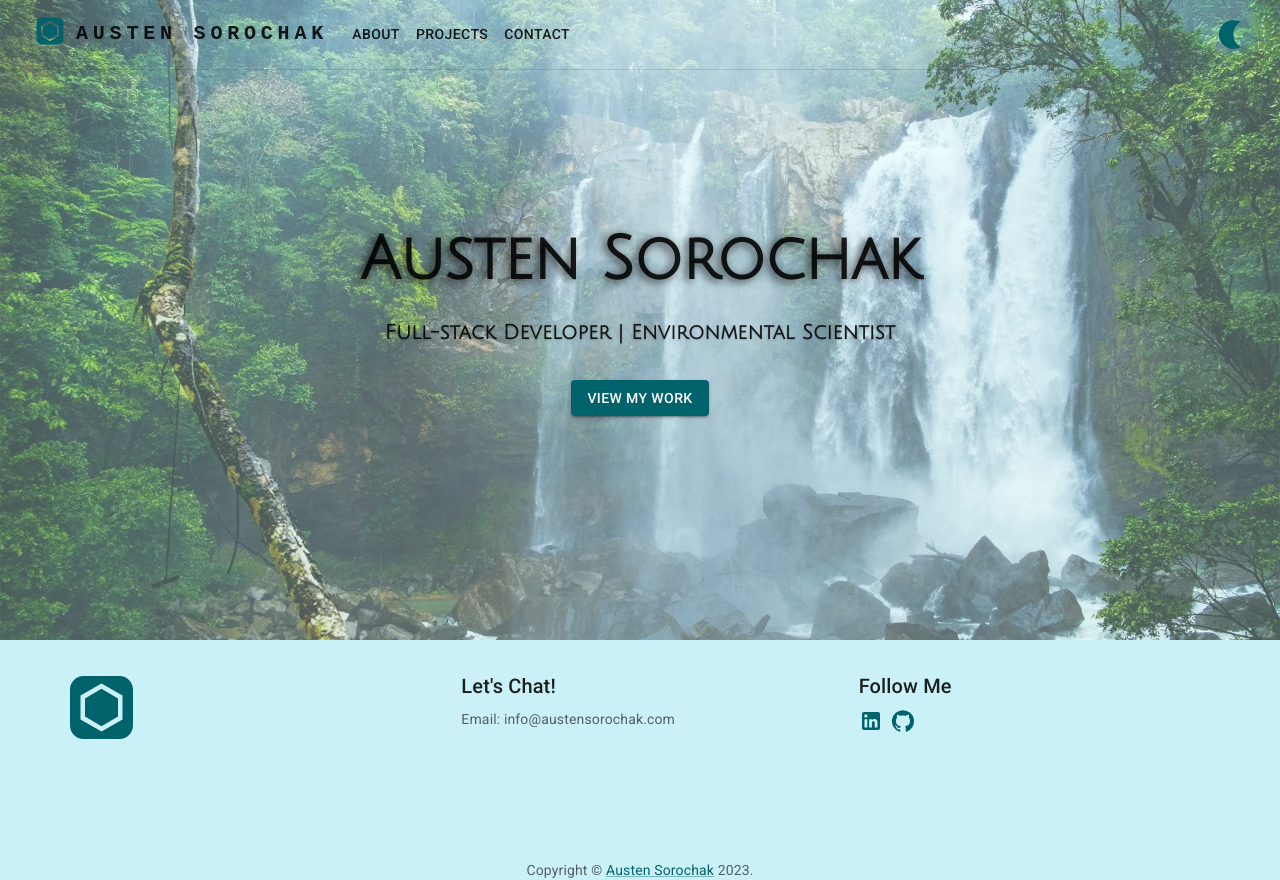
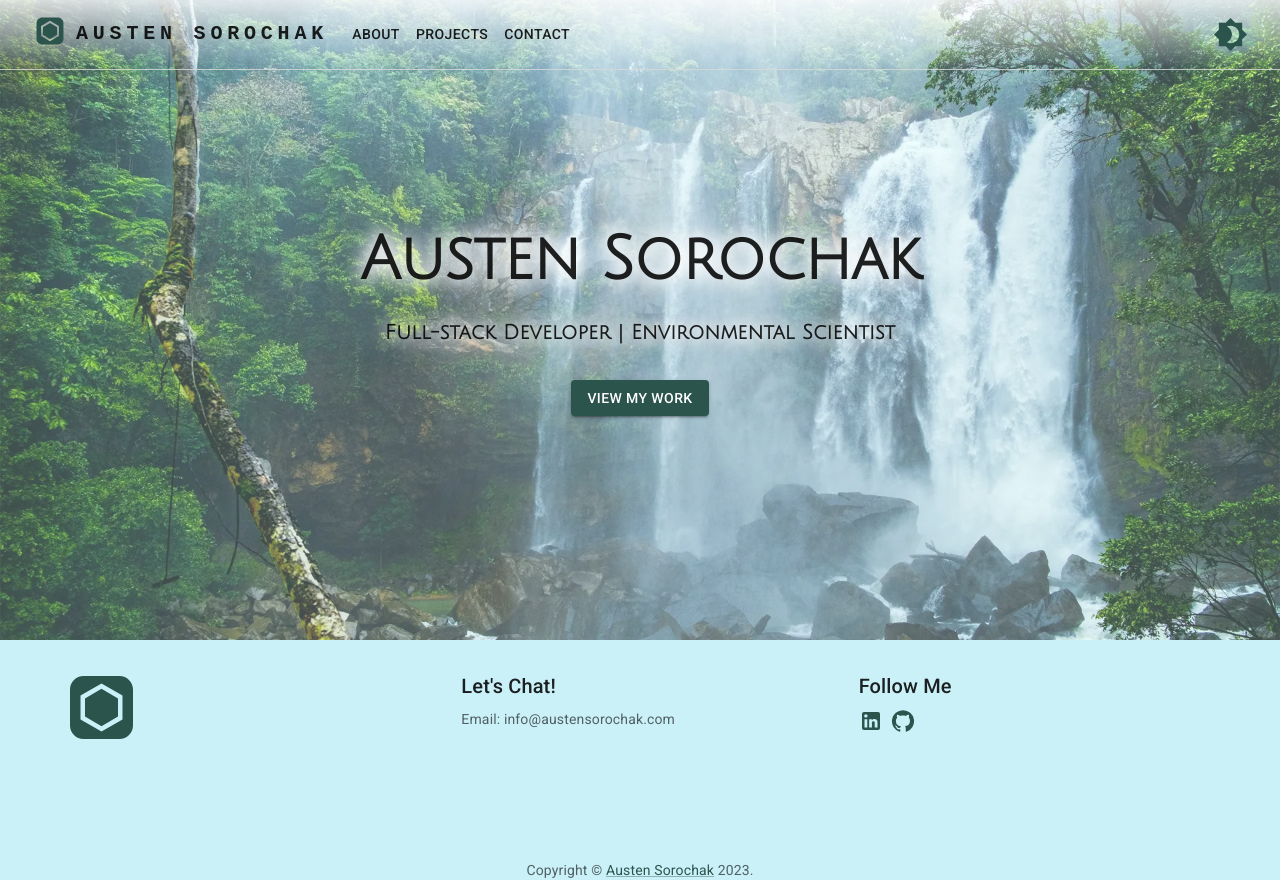
Before and after one commit to sorochak/portfolio-website, a React (Create React App) app: page / in a window 1280 px wide. Built offline with nearby package versions, Linux system fonts and the light colour scheme.

Commit message:
more styling

```diff
--- a/src/components/BaseView.jsx
+++ b/src/components/BaseView.jsx
@@ -25,7 +25,7 @@ const BaseView = ({ children }) => {
       ...(mode === "light"
         ? {
             primary: {
-              main: "#00626B",
+              main: "#2B544C",
             },
             background: {
               default: "#CAF0F8", // Light mode background color
--- a/src/components/Header.jsx
+++ b/src/components/Header.jsx
@@ -14,7 +14,7 @@ import {
 } from "@mui/material";
 import MenuIcon from "@mui/icons-material/Menu";
 import AdbIcon from "@mui/icons-material/Adb";
-import NightlightIcon from "@mui/icons-material/Nightlight";
+import Brightness4Icon from "@mui/icons-material/Brightness4";
 import LightModeIcon from "@mui/icons-material/LightMode";
 import { useTheme } from "@mui/material/styles";
 import { ColorModeContext } from "./BaseView";
@@ -65,7 +65,10 @@ const Header = () => {
       elevation={0}
       style={{
         backgroundColor: appBarBackground,
-        // backgroundColor: theme.palette.background.default,
+        backgroundImage:
+          theme.palette.mode === "light"
+            ? "linear-gradient(to bottom, rgba(255, 255, 255, 0.8), rgba(255, 255, 255, 0))"
+            : "none",
         transition: "all 0.5s ease-in-out",
         borderBottom: `1px solid ${theme.palette.divider}`,
       }}
@@ -189,7 +192,7 @@ const Header = () => {
                 sx={{ color: theme.palette.primary.main }}
               />
             ) : (
-              <NightlightIcon
+              <Brightness4Icon
                 fontSize="large"
                 sx={{ color: theme.palette.primary.main }}
               />
--- a/src/index.css
+++ b/src/index.css
@@ -1,3 +1,3 @@
-body {
+/* body {
   transition: all 0.5s ease-in-out;
-}
+} */
--- a/src/pages/Home.jsx
+++ b/src/pages/Home.jsx
@@ -7,11 +7,12 @@ const Home = () => {
   const { mode } = useContext(ColorModeContext);
 
   const childBoxBackgroundColor =
-    mode === "dark" ? "rgba(0, 0, 0, 0.5)" : "rgba(213, 255, 252, 0.35)";
+    mode === "dark" ? "rgba(0, 0, 0, 0.5)" : "rgba(213, 255, 252, 0.3)";
 
-  //rgba(0, 0, 0, 0.29)
-
-  console.log(childBoxBackgroundColor);
+  const textShadow =
+    mode === "dark"
+      ? "1px 1px 20px #fff0, 0 0 25px #ffffff70, 0 0 15px #ffffff80"
+      : "1px 1px 20px #fff, 0 0 25px #fff, 0 0 15px #fff";
 
   return (
     <Box
@@ -44,20 +45,9 @@ const Home = () => {
           flexDirection: "column",
           alignItems: "center",
           justifyContent: "center",
+          transition: "all 0.5s ease-in-out",
         }}
       >
-        {/* <Typography
-          component="p"
-          variant="subtitle1"
-          gutterBottom
-          sx={{
-            fontWeight: 450,
-            textShadow: "0px 1px 2px rgba(0, 0, 0, 0.2)",
-          }}
-        >
-          Hi, my name is
-        </Typography> */}
-
         <Typography
           component="h1"
           variant="h2"
@@ -65,7 +55,7 @@ const Home = () => {
           sx={{
             fontWeight: 700,
             fontFamily: "Julius Sans One, Helvetica, Arial, sans-serif",
-            textShadow: "-3px 2px 10px rgba(0,0,0,0.8)",
+            textShadow: textShadow,
           }}
         >
           Austen Sorochak
@@ -91,7 +81,7 @@ const Home = () => {
           sx={{
             fontWeight: 600,
             fontFamily: "Julius Sans One, Helvetica, Arial, sans-serif",
-            textShadow: "0px 1px 2px rgba(0, 0, 0, 0.2)",
+            textShadow: textShadow,
           }}
         >
           Full-stack Developer | Environmental Scientist
```
